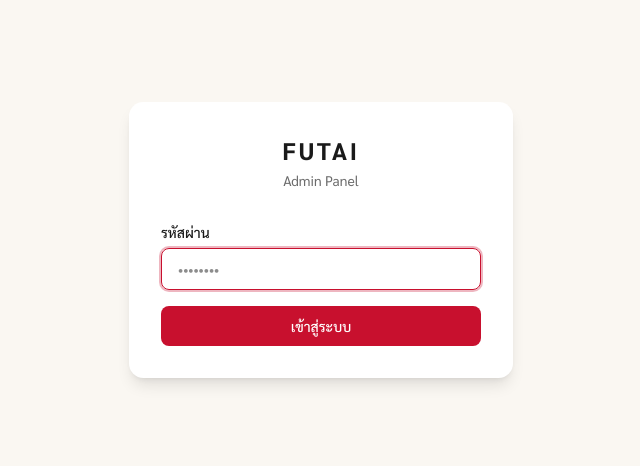
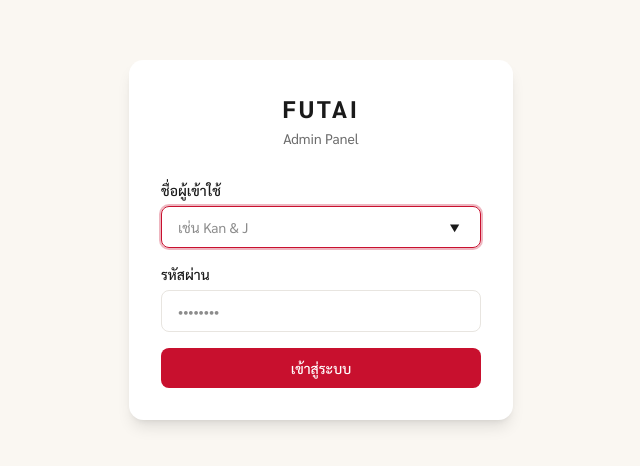
Before and after one commit to futaifurnitureBKK/futai-furniture, a Next.js app: page /admin/login in a window 1280 px wide. Shown: the part 160-626 px from the top of the page, without its empty margins (319-959 px from the left). Built offline with nearby package versions, Linux system fonts and the light colour scheme.

Commit message:
Ask for a name at login and record it with each login entry

```diff
--- a/src/app/admin/(dashboard)/security/page.tsx
+++ b/src/app/admin/(dashboard)/security/page.tsx
@@ -9,6 +9,7 @@ import { useLanguage } from "@/store/language";
 interface Login {
   id: number;
   ip: string;
+  name: string;
   user_agent: string;
   created_at: string;
 }
@@ -145,6 +146,7 @@ export default function SecurityPage() {
                 <TableHeader>
                   <TableRow className="bg-[#FAF7F2]">
                     <TableHead className="text-xs">{t("วันที่ / เวลา", "Date / Time", "日期/时间")}</TableHead>
+                    <TableHead className="text-xs">{t("ชื่อ", "Name", "姓名")}</TableHead>
                     <TableHead className="text-xs">IP</TableHead>
                     <TableHead className="text-xs">{t("อุปกรณ์ / เบราว์เซอร์", "Device / Browser", "设备/浏览器")}</TableHead>
                   </TableRow>
@@ -153,6 +155,9 @@ export default function SecurityPage() {
                   {logins.map((l) => (
                     <TableRow key={l.id} className="hover:bg-[#FAF7F2]/50">
                       <TableCell className="text-xs text-[#6B6B6B]">{new Date(l.created_at).toLocaleString("th-TH")}</TableCell>
+                      <TableCell className="text-sm font-medium text-[#1A1A1A]">
+                        {l.name || <span className="text-[#9CA3AF] font-normal">{t("ไม่ระบุ", "Not given", "未填写")}</span>}
+                      </TableCell>
                       <TableCell className="text-sm font-mono">{l.ip}</TableCell>
                       <TableCell className="text-xs text-[#6B6B6B]">{briefUA(l.user_agent)}</TableCell>
                     </TableRow>
--- a/src/app/admin/login/page.tsx
+++ b/src/app/admin/login/page.tsx
@@ -2,8 +2,10 @@
 import { useState, FormEvent } from "react";
 import { useRouter, useSearchParams } from "next/navigation";
 import { Suspense } from "react";
+import { SALESPEOPLE } from "@/lib/saved-quote-options";
 
 function LoginForm() {
+  const [name, setName] = useState("");
   const [password, setPassword] = useState("");
   const [error, setError] = useState("");
   const [loading, setLoading] = useState(false);
@@ -18,7 +20,7 @@ function LoginForm() {
     const res = await fetch("/api/admin/auth", {
       method: "POST",
       headers: { "Content-Type": "application/json" },
-      body: JSON.stringify({ password }),
+      body: JSON.stringify({ password, name: name.trim() }),
     });
     if (res.ok) {
       router.push(from);
@@ -46,6 +48,27 @@ function LoginForm() {
         <form onSubmit={handleSubmit} className="space-y-4">
           <div>
             <label className="block text-sm font-medium text-[#1A1A1A] mb-1.5">
+              ชื่อผู้เข้าใช้
+            </label>
+            <input
+              type="text"
+              list="staff-names"
+              value={name}
+              onChange={(e) => setName(e.target.value)}
+              placeholder="เช่น Kan & J"
+              required
+              autoFocus
+              className="w-full border border-[#E8E5E0] rounded-lg px-4 py-2.5 text-sm focus:outline-none focus:ring-2 focus:ring-[#C8102E]/30 focus:border-[#C8102E]"
+            />
+            <datalist id="staff-names">
+              {SALESPEOPLE.map((n) => (
+                <option key={n} value={n} />
+              ))}
+            </datalist>
+          </div>
+
+          <div>
+            <label className="block text-sm font-medium text-[#1A1A1A] mb-1.5">
               รหัสผ่าน
             </label>
             <input
@@ -54,7 +77,6 @@ function LoginForm() {
               onChange={(e) => setPassword(e.target.value)}
               placeholder="••••••••"
               required
-              autoFocus
               className="w-full border border-[#E8E5E0] rounded-lg px-4 py-2.5 text-sm focus:outline-none focus:ring-2 focus:ring-[#C8102E]/30 focus:border-[#C8102E]"
             />
           </div>
--- a/src/app/api/admin/auth/route.ts
+++ b/src/app/api/admin/auth/route.ts
@@ -19,7 +19,7 @@ export async function POST(req: NextRequest) {
     return NextResponse.json({ error: "Admin auth not configured" }, { status: 500 });
   }
 
-  const { password } = await req.json();
+  const { password, name } = await req.json();
   const ip = getClientIp(req);
   const db = supabaseAdmin();
 
@@ -47,7 +47,7 @@ export async function POST(req: NextRequest) {
   }
 
   if (attempt) await db.from("login_attempts").delete().eq("ip", ip);
-  await db.from("admin_logins").insert({ ip, user_agent: req.headers.get("user-agent") || "" });
+  await db.from("admin_logins").insert({ ip, name: String(name || "").trim(), user_agent: req.headers.get("user-agent") || "" });
 
   const token = await createSessionToken(process.env.ADMIN_SESSION_SECRET, MAX_AGE);
   const res = NextResponse.json({ ok: true });
```
Also changed, not shown: 1 other file (tests, documents, lock files or other folders).
